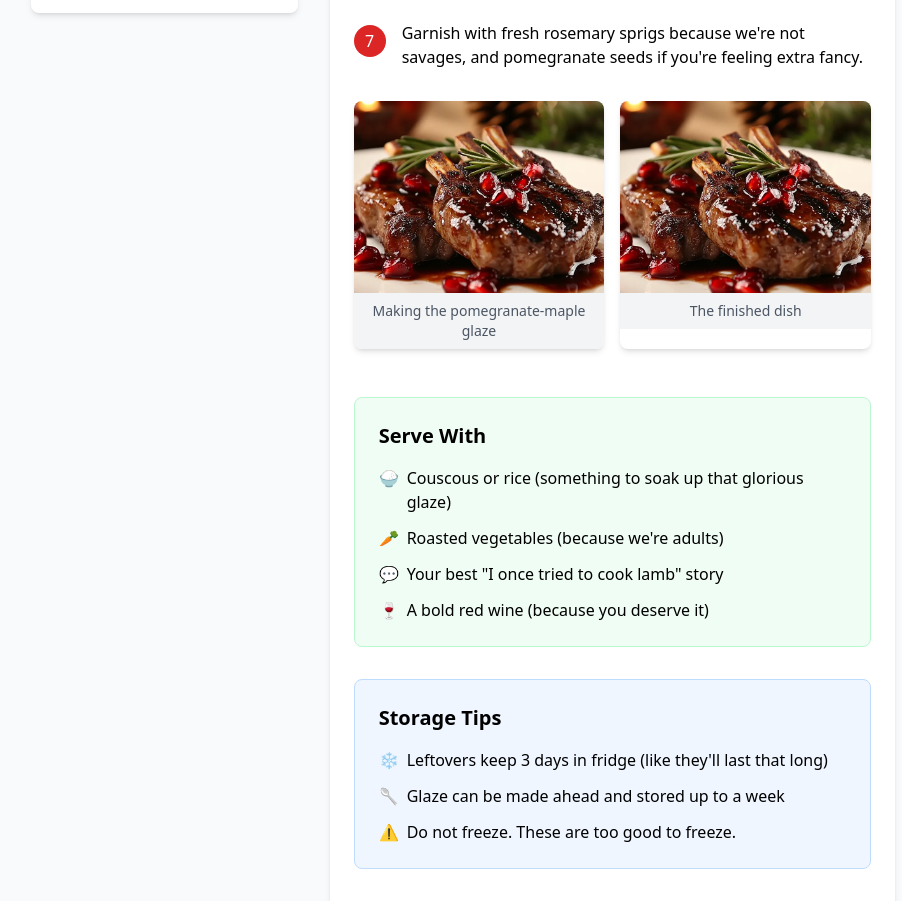
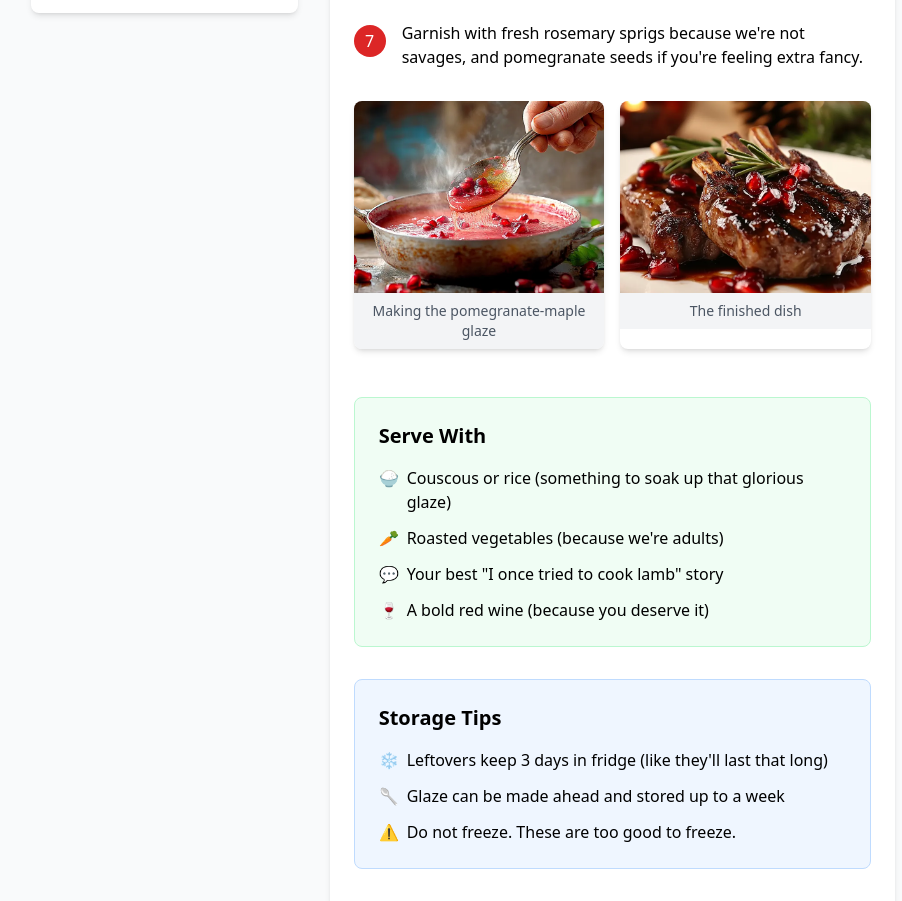
Before and after one commit to PoliTwit1984/recipes, a plain HTML site: page recipes/pomegranate-maple-lamb-chops.html in a window 1280 px wide. Shown: the part 1383-2284 px from the top of the page, without its empty margins (177-1079 px from the left). Drawn offline with nearby package versions, Linux system fonts and the light colour scheme.

Commit message:
Fix image source filename for pomegranate-maple lamb chops recipe

```diff
--- a/recipes/pomegranate-maple-lamb-chops.html
+++ b/recipes/pomegranate-maple-lamb-chops.html
@@ -142,7 +142,7 @@
                     <!-- Process Images -->
                     <div class="mt-8 grid grid-cols-1 md:grid-cols-2 gap-4">
                         <div class="rounded-lg overflow-hidden shadow-md">
-                            <img src="../images/recipes/Pomegranate-Maple-Glazed-Lamb-Chops-recipe.webp" alt="Making the glaze" class="w-full h-48 object-cover">
+                            <img src="../images/recipes/Pomegranate-Maple-Glaze-Recipe.webp" alt="Making the glaze" class="w-full h-48 object-cover">
                             <div class="p-2 bg-gray-100">
                                 <p class="text-sm text-gray-600 text-center">Making the pomegranate-maple glaze</p>
                             </div>
```
Also changed, not shown: images/recipes/Pomegranate-Maple-Glaze-Recipe.webp (added).
